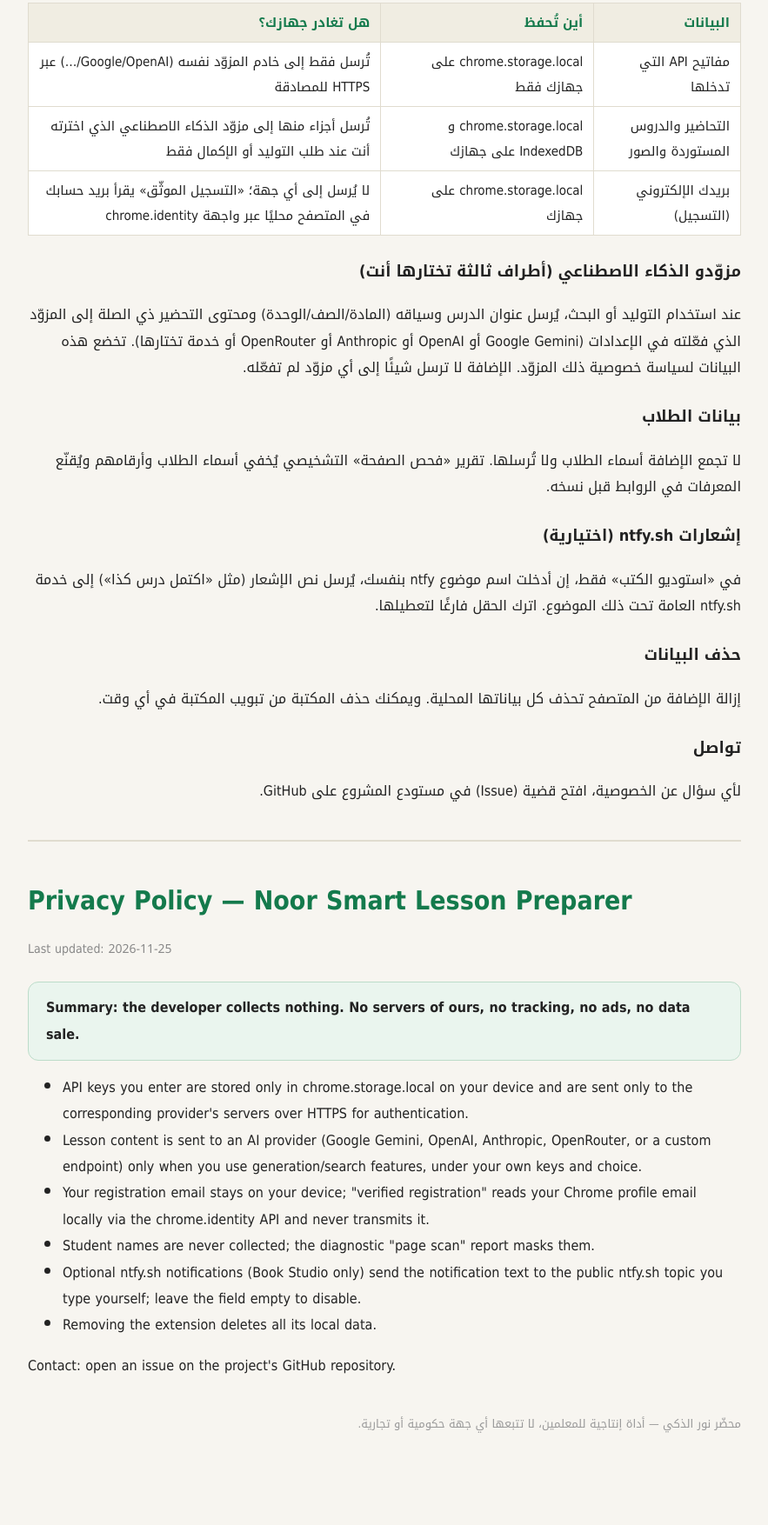
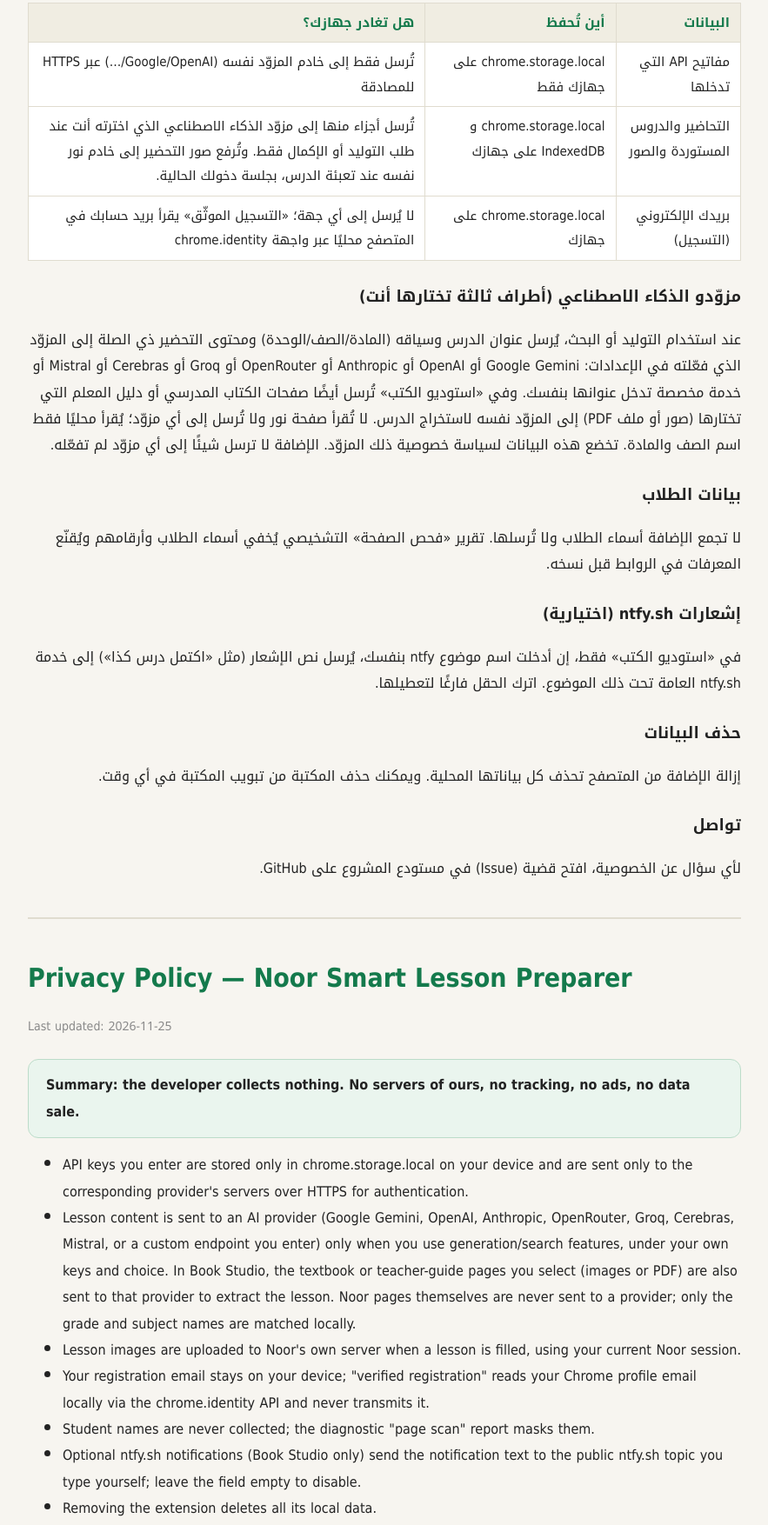
Before and after one commit to mqdadaali-alt/noor-prep-privacy, a plain HTML site: page index.html in a window 1280 px wide. Shown: the part 318-2072 px from the top of the page at 87% size, without its empty margins (198-1081 px from the left). Before the commit the page ends 2033 px from the top, so only its background shows below. Drawn offline with Linux system fonts and the light colour scheme.

Commit message:
Update index.html

```diff
--- a/index.html
+++ b/index.html
@@ -31,12 +31,12 @@ footer{color:#999;font-size:13px;margin-top:40px}
 <table>
 <tr><th>البيانات</th><th>أين تُحفظ</th><th>هل تغادر جهازك؟</th></tr>
 <tr><td>مفاتيح API التي تدخلها</td><td>chrome.storage.local على جهازك فقط</td><td>تُرسل فقط إلى خادم المزوّد نفسه (Google/OpenAI/…) عبر HTTPS للمصادقة</td></tr>
-<tr><td>التحاضير والدروس المستوردة والصور</td><td>chrome.storage.local و IndexedDB على جهازك</td><td>تُرسل أجزاء منها إلى مزوّد الذكاء الاصطناعي الذي اخترته أنت عند طلب التوليد أو الإكمال فقط</td></tr>
+<tr><td>التحاضير والدروس المستوردة والصور</td><td>chrome.storage.local و IndexedDB على جهازك</td><td>تُرسل أجزاء منها إلى مزوّد الذكاء الاصطناعي الذي اخترته أنت عند طلب التوليد أو الإكمال فقط. وتُرفع صور التحضير إلى خادم نور نفسه عند تعبئة الدرس، بجلسة دخولك الحالية.</td></tr>
 <tr><td>بريدك الإلكتروني (التسجيل)</td><td>chrome.storage.local على جهازك</td><td>لا يُرسل إلى أي جهة؛ «التسجيل الموثّق» يقرأ بريد حسابك في المتصفح محليًا عبر واجهة chrome.identity</td></tr>
 </table>
 
 <h3>مزوّدو الذكاء الاصطناعي (أطراف ثالثة تختارها أنت)</h3>
-<p>عند استخدام التوليد أو البحث، يُرسل عنوان الدرس وسياقه (المادة/الصف/الوحدة) ومحتوى التحضير ذي الصلة إلى المزوّد الذي فعّلته في الإعدادات (Google Gemini أو OpenAI أو Anthropic أو OpenRouter أو خدمة تختارها). تخضع هذه البيانات لسياسة خصوصية ذلك المزوّد. الإضافة لا ترسل شيئًا إلى أي مزوّد لم تفعّله.</p>
+<p>عند استخدام التوليد أو البحث، يُرسل عنوان الدرس وسياقه (المادة/الصف/الوحدة) ومحتوى التحضير ذي الصلة إلى المزوّد الذي فعّلته في الإعدادات: Google Gemini أو OpenAI أو Anthropic أو OpenRouter أو Groq أو Cerebras أو Mistral أو خدمة مخصصة تدخل عنوانها بنفسك. وفي «استوديو الكتب» تُرسل أيضًا صفحات الكتاب المدرسي أو دليل المعلم التي تختارها (صور أو ملف PDF) إلى المزوّد نفسه لاستخراج الدرس. لا تُقرأ صفحة نور ولا تُرسل إلى أي مزوّد؛ يُقرأ محليًا فقط اسم الصف والمادة. تخضع هذه البيانات لسياسة خصوصية ذلك المزوّد. الإضافة لا ترسل شيئًا إلى أي مزوّد لم تفعّله.</p>
 
 <h3>بيانات الطلاب</h3>
 <p>لا تجمع الإضافة أسماء الطلاب ولا تُرسلها. تقرير «فحص الصفحة» التشخيصي يُخفي أسماء الطلاب وأرقامهم ويُقنّع المعرفات في الروابط قبل نسخه.</p>
@@ -57,7 +57,8 @@ footer{color:#999;font-size:13px;margin-top:40px}
 <p class="summary">Summary: the developer collects nothing. No servers of ours, no tracking, no ads, no data sale.</p>
 <ul>
 <li>API keys you enter are stored only in chrome.storage.local on your device and are sent only to the corresponding provider's servers over HTTPS for authentication.</li>
-<li>Lesson content is sent to an AI provider (Google Gemini, OpenAI, Anthropic, OpenRouter, or a custom endpoint) only when you use generation/search features, under your own keys and choice.</li>
+<li>Lesson content is sent to an AI provider (Google Gemini, OpenAI, Anthropic, OpenRouter, Groq, Cerebras, Mistral, or a custom endpoint you enter) only when you use generation/search features, under your own keys and choice. In Book Studio, the textbook or teacher-guide pages you select (images or PDF) are also sent to that provider to extract the lesson. Noor pages themselves are never sent to a provider; only the grade and subject names are matched locally.</li>
+<li>Lesson images are uploaded to Noor's own server when a lesson is filled, using your current Noor session.</li>
 <li>Your registration email stays on your device; "verified registration" reads your Chrome profile email locally via the chrome.identity API and never transmits it.</li>
 <li>Student names are never collected; the diagnostic "page scan" report masks them.</li>
 <li>Optional ntfy.sh notifications (Book Studio only) send the notification text to the public ntfy.sh topic you type yourself; leave the field empty to disable.</li>
```
